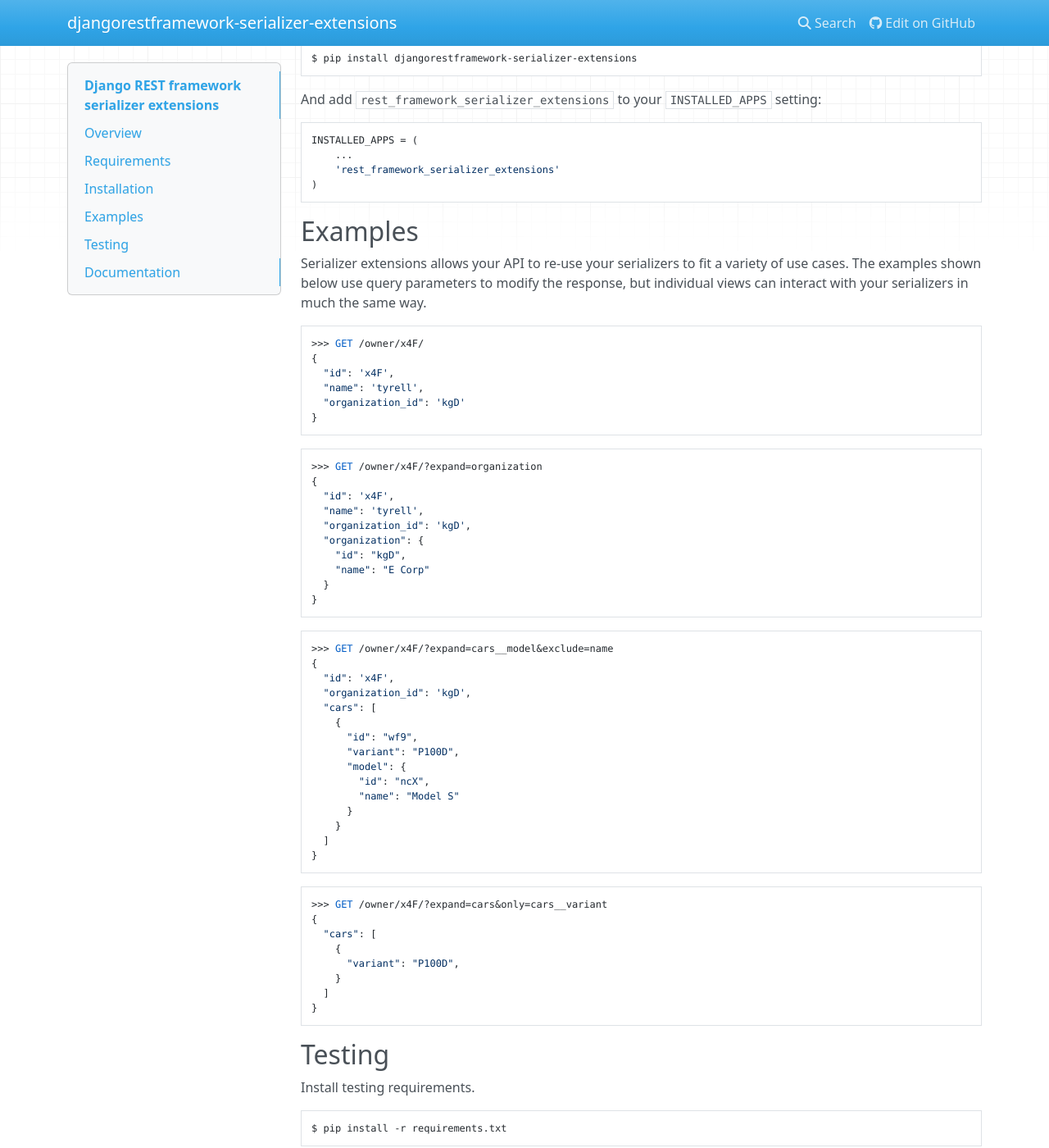
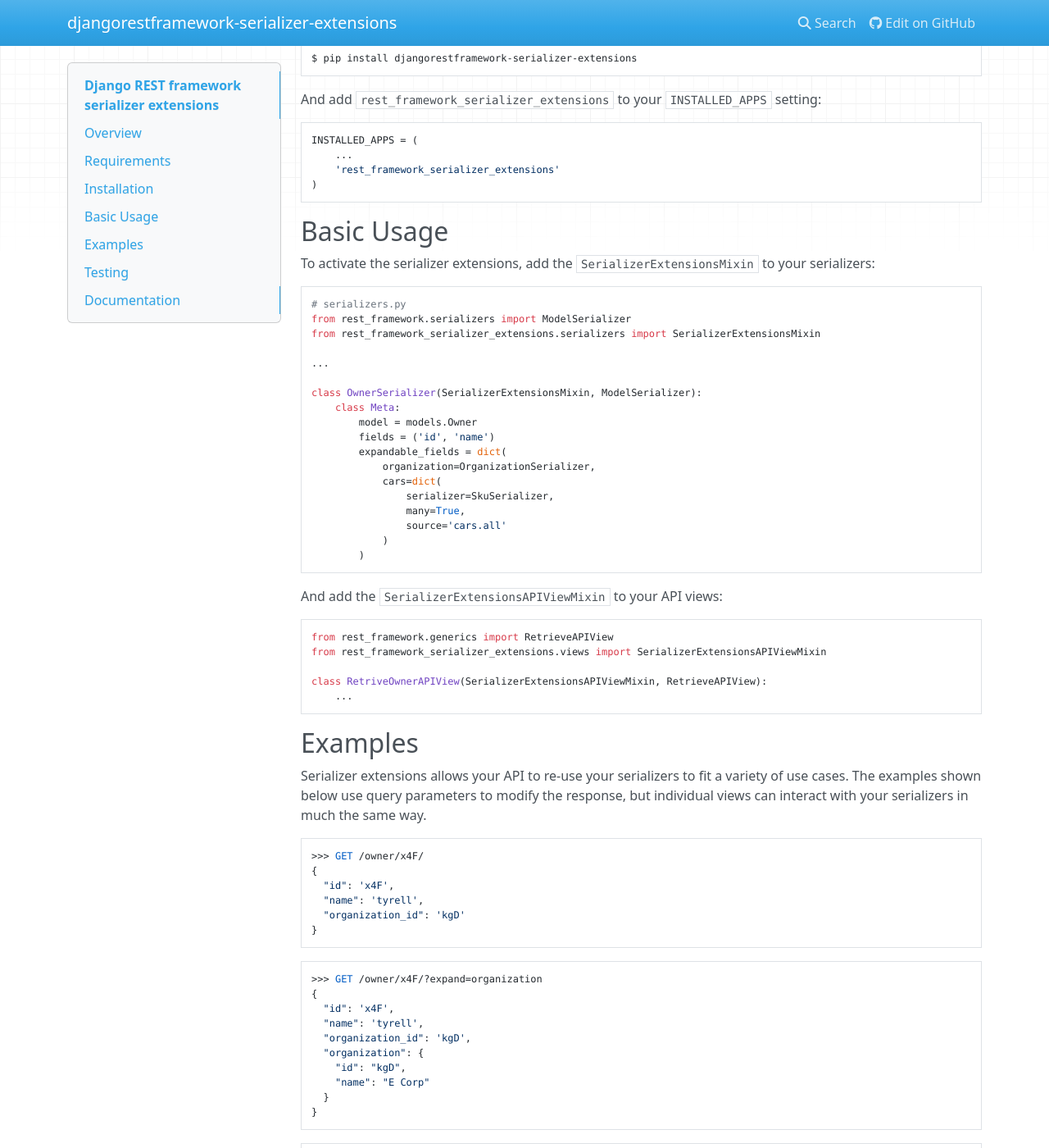
Before and after one commit to evenicoulddoit/django-rest-framework-serializer-extensions, an MkDocs documentation site: the page built from docs/index.md, in a window 1280 px wide and 1400 px high, scrolled down 675 px. Shown: the whole window at 82% size. Built offline with MkDocs 1.6.1, drawn with Linux system fonts in a browser that asks for light colours; nearby versions of some CDN libraries.

Commit message:
Add basic usage to README

````diff
--- a/docs/index.md
+++ b/docs/index.md
@@ -43,6 +43,41 @@
     ...
     'rest_framework_serializer_extensions'
 )
+```
+
+
+## Basic Usage
+To activate the serializer extensions, add the `SerializerExtensionsMixin` to your serializers:
+
+```py
+# serializers.py
+from rest_framework.serializers import ModelSerializer
+from rest_framework_serializer_extensions.serializers import SerializerExtensionsMixin
+
+...
+
+class OwnerSerializer(SerializerExtensionsMixin, ModelSerializer):
+    class Meta:
+        model = models.Owner
+        fields = ('id', 'name')
+        expandable_fields = dict(
+            organization=OrganizationSerializer,
+            cars=dict(
+                serializer=SkuSerializer,
+                many=True,
+                source='cars.all'
+            )
+        )
+```
+
+And add the `SerializerExtensionsAPIViewMixin` to your API views:
+
+```py
+from rest_framework.generics import RetrieveAPIView
+from rest_framework_serializer_extensions.views import SerializerExtensionsAPIViewMixin
+
+class RetriveOwnerAPIView(SerializerExtensionsAPIViewMixin, RetrieveAPIView):
+    ...
 ```
 
 
````
Also changed, not shown: README.md (+35 -0 lines).
